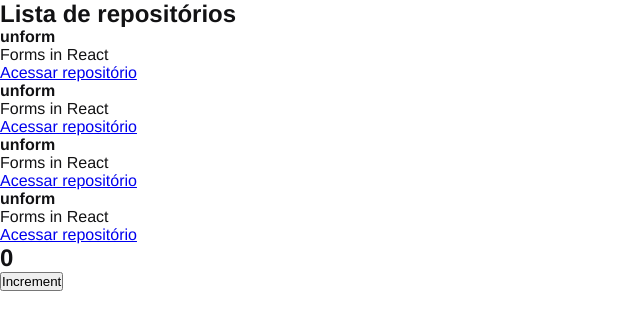
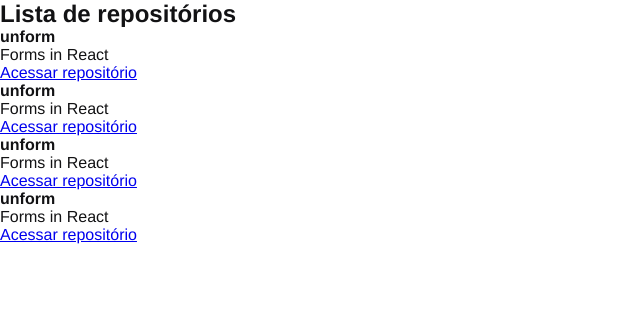
Before and after one commit to darrow12/ReactJS-Ignite, a React app: page / in a window 1280 px wide. Shown: the top 330 px of the page, without its empty margins (0-640 px from the left). Built offline with nearby package versions, Linux system fonts and the light colour scheme.

Commit message:
Comentários antigos e repaginando o visual

```diff
--- a/src/App.jsx
+++ b/src/App.jsx
@@ -4,10 +4,7 @@
 
 export function App() {
   return (
-    <>
-      <RepositoryList />
-      <Counter />
-    </>
+    <RepositoryList />
   )
 }
 
--- a/src/components/Counter.jsx
+++ /dev/null
@@ -1,56 +0,0 @@
-import { useState } from 'react';
-
-export function Counter() {
-  // Por padrão, o React não fica monitorando as variáveis para ver se elas tiveram seus valores alterados pra então ele renderizar o conteúdo do componente de novo em tela
-  // let counter = 0;
-
-
-  const [counter, setCounter] = useState(0);
-  // [] para desestruturar um array, entao o outro lado tá retornando um array, e eu to pegando o array, dividindo ele em duas variaveis
-  // E ele não precisa mais ser let, porque ele não vai mudar
-  // Esse setCounter vai dar possibilidade de eu alterar o valor dessa primeira variavel chamada counter
-
-
-  /*
-    * 0 continua sendo o valor inicial da variavel, do estado, mas com o estado por volta
-
-    * Como estamos usando essa função de estado, ele não retorna só o valor da variavel, como temos na declaração de uma variavel tradicional. Na verdade, ele retorna duas coisas, e ele retorna essas duas coisas em um array, entao pra pegar essas duas cosias, eu posso fazer:
-
-    counter[0] / valor da variavel em si
-    counter[1] / o segundo retorno da funcao useState, tá dentro de counter[1]
-    E a melhor forma maneira de escrever isso no código é utilizando atribuição via desestruturação | antes de desestruturar: let counter = useState(0);
-  */
-
-  function increment() {
-    setCounter(counter + 1)
-    // counter += 1; | Antes do setCounter(), eu tava usando só isso
-    // counter = counter + 1;
-    // counter ++ 1;
-  }
-
-  return (
-    <div>
-      <h2>{counter}</h2>
-      <button type="button" onClick={increment}>
-        Increment
-      </button>
-    </div>
-  )
-}
-
-// Estado no React: São variáveis que ele vai monitorar e toda vez que o valor for alterado, ai sim ele vai renderizar o conteudo do componente de novo. Ou seja, ele não precisa ficar olhando pra todas as variaveis do sistema, ele vai olhar só pras variaveis do estado. Toda vez que o estado for alterado, ele altera na tela tbm
-
-// Toda função do react que começa com use, a gente chama ela de Hook (gancho)
-
-
-
-/*
-  ! Curiosidade foda
-
-  ? O significado da variavel 'let' é: Let it change
-*/
-
-
-// O que aprendi?
-// uma forma de conseguir ter variaveis que quando elas alterarem na aplicação, vao refletir nas alterações na interface
-// Qualquer outro tipo de variavel que eu armazenar dentro do componente, eu posso mudar ela, ter variaveis, mas elas só vao estar disponiveis no Javascript e nao vao ser refletidas no HTML da pagina
```
